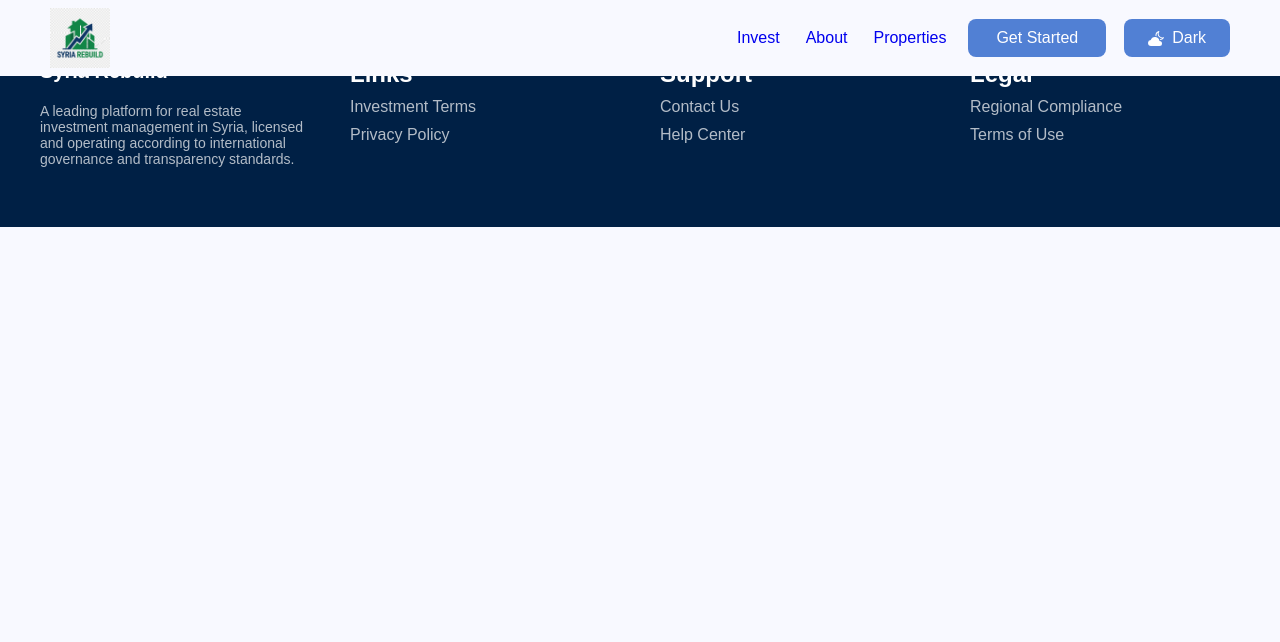
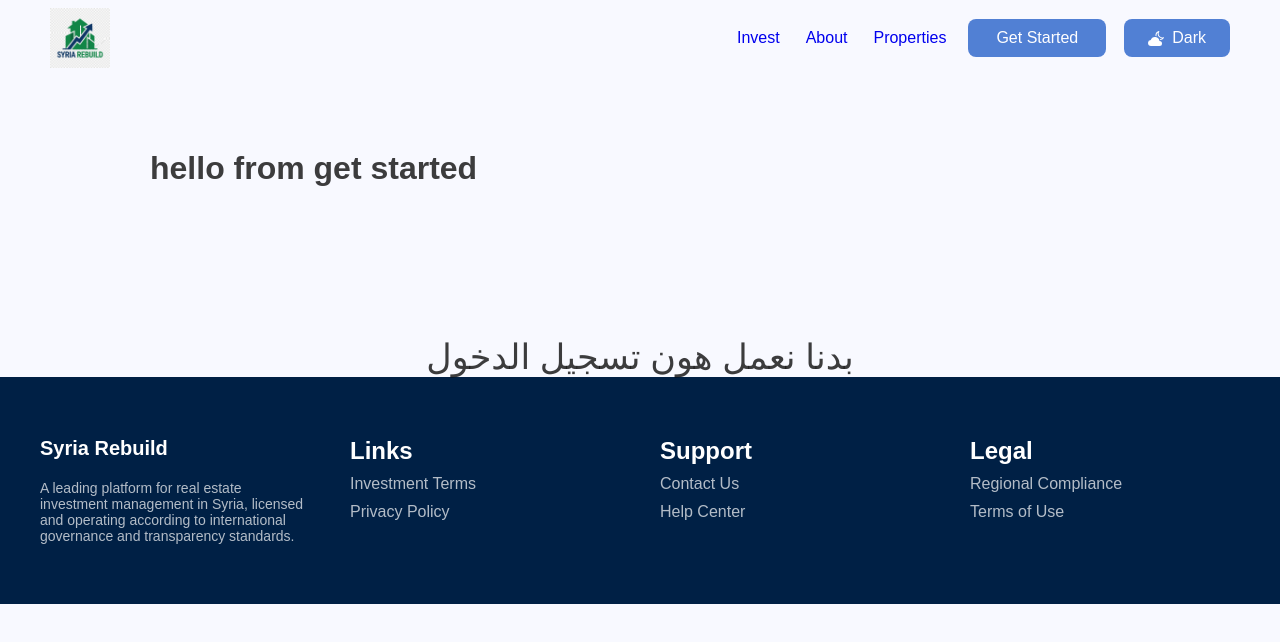
Before and after one commit to Ali-ib-eng/Investment-RealEstate-project, a React (Vite) app: page /getStarted in a window 1280 px wide. Shown: the top 642 px of the page. Built offline with nearby package versions, Linux system fonts and the light colour scheme.

Commit message:
nav update

```diff
--- a/src/App.jsx
+++ b/src/App.jsx
@@ -8,6 +8,7 @@ import Footer from './components/Footer/Footer'
 import ViewAllInvestments from './pages/investments/viewAllInvestments/viewAllInvestments';
 import logoImg from '/IMG-homePage/pro-logo.png'
 import { useEffect, useState } from 'react'
+import GetStarted from './pages/GetStarted'
 function App() {
   const navLinks=[
     { name: 'Invest', path: '/' },
@@ -48,6 +49,7 @@ const changeTheme=()=>{
       <Route path='/properties' element={<Properties/>} />
       <Route path='/about' element={<About/>} />
       <Route path='/viewAllInvestments' element={<ViewAllInvestments/>} />
+      <Route path='/getStarted' element={<GetStarted/>} />
       <Route />
     </Routes>
     <Footer title="Syria Rebuild"
--- a/src/components/NavBar/NavBar.jsx
+++ b/src/components/NavBar/NavBar.jsx
@@ -28,7 +28,7 @@ const NavBar = ({navLinks,logo,btnTitle,theme,changeTheme}) => {
             ))}
 
             <button className="start-btn-desktop">
-              <Link className="Ali-white-link-desktop" to="/get-started">{btnTitle}</Link>
+              <Link className="Ali-white-link-desktop" to="/GetStarted">{btnTitle}</Link>
               </button>
               <button className="dark-light-Mode-DesktopBtn" onClick={changeTheme}>{theme==="light"?<><BsCloudMoonFill/> Dark</> : <><FaRegSun/> Light</> }</button>
           </div>
@@ -43,7 +43,7 @@ const NavBar = ({navLinks,logo,btnTitle,theme,changeTheme}) => {
           </NavLink>
         ))}
         <button className="start-btn-mobile">
-          <Link className="Alilink-mobile" to="/get-started">{btnTitle}</Link>
+          <Link className="Alilink-mobile" to="/GetStarted">{btnTitle}</Link>
           </button>
           <button className="dark-light-Mode-MobileBtn" onClick={changeTheme}>{theme==="light"?<> <BsCloudMoonFill/> Dark</> : <><FaRegSun /> Light</> }</button>
 
--- /dev/null
+++ b/src/pages/GetStarted.jsx
@@ -0,0 +1,11 @@
+
+const GetStarted = () => {
+    return (
+        <div>
+            <h1 style={{padding: "150px"}}>hello from get started</h1>
+            <p style={{textAlign:"center",fontSize:"35px"}}>بدنا نعمل هون تسجيل الدخول </p>
+        </div>
+    )
+}
+
+export default GetStarted
```
